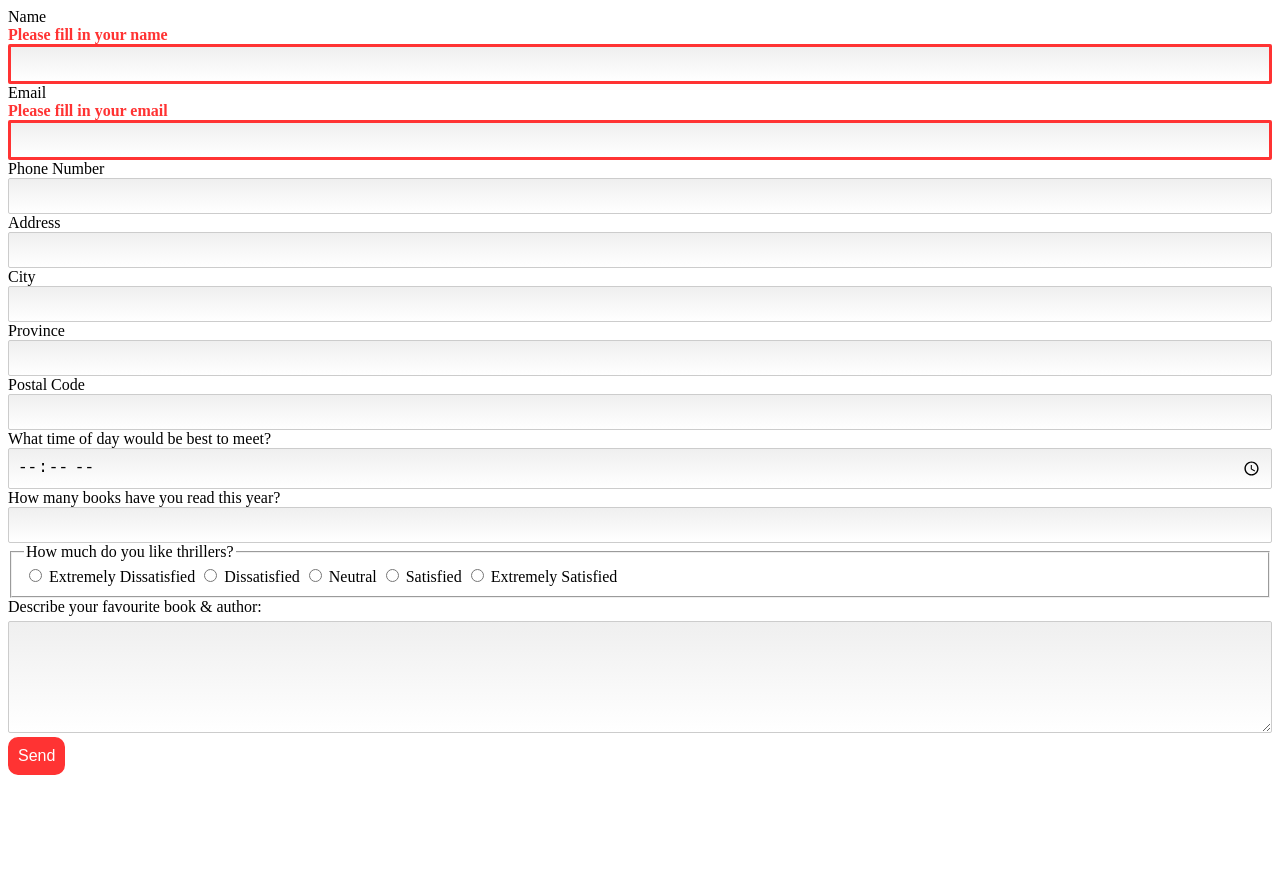
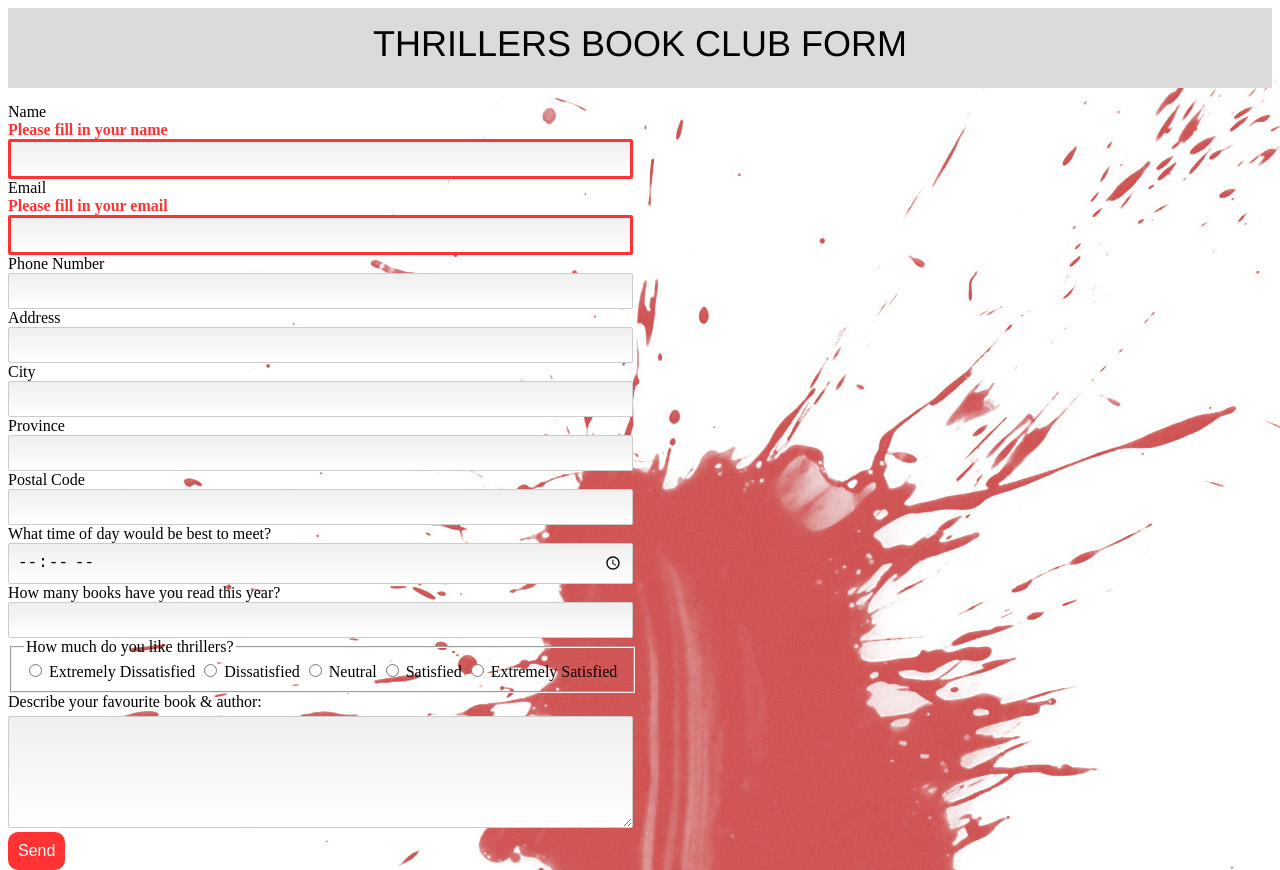
Before and after one commit to maddiwatson1/book-club-form, a plain HTML site: page index.html in a window 1280 px wide. Before the commit the page ends 800 px from the top, so only its background shows below. Drawn offline with Linux system fonts and the light colour scheme.

Commit message:
form edit

```diff
--- a/css/general.css
+++ b/css/general.css
@@ -4,8 +4,66 @@
 	box-sizing: border-box;
 }
 
-.image {
-	width: 25%;
+body {
+	background-image: url(../images/SplatterSmearHorz0008_L.jpg);
+}
+
+.nav-container {
+	width: 100%;
+	background-color:#DBDBDB;
+	height: 5em;
+	margin-bottom: 15px;
+}
+
+p {
+	margin-top: 0;
+	padding-top: 15px;
+	font-size:24px;
+	font-weight: 500;
+	text-transform: uppercase;
+	font-family: Gotham, "Helvetica Neue", Helvetica, Arial, sans-serif;
+	text-align: center;
+}
+
+@media only screen and (min-width: 22.6875em) {
+
+	p {
+		padding-left: 5px;
+		padding-right: 5px;
+	}
+
+}
+
+@media only screen and (min-width: 23.875em) {
+
+	.nav-container {
+		height: 3.5em;
+	}
+
+}
+
+@media only screen and (min-width: 29.9375em) {
+
+	p {
+		font-size: 36px;
+	}
+
+	.nav-container {
+		height: 7em;
+	}
+
+}
+
+@media only screen and (min-width: 34.875em) {
+
+	.nav-container {
+		height: 5em;
+	}
+
+}
+
+form {
+	float: left;
 }
 
 label {
@@ -35,8 +93,8 @@ input[type="checkbox"] {
 	width: 100%;
 }
 
-why {
-	margin-top: 5px;
+fieldset {
+	width: 100%;
 }
 
 textarea {
--- a/index.html
+++ b/index.html
@@ -2,12 +2,17 @@
 <html>
 <head>
 <meta charset="UTF-8">
-<title>Untitled Document</title>
+<title>Thrillers</title>
 <link href="css/general.css" rel="stylesheet">
+<meta name="handheldfriendly" content="true">
+<meta name="mobileoptimized" content="240">
+<meta name="viewport" content="width=device-width,initial-scale=1">
 </head>
 <body>
 
-<body>
+<nav class="nav-container">
+	<p>Thrillers Book Club Form</p>
+</nav>
 
 <form>
 	<div>
@@ -89,9 +94,5 @@
 
 </form>
 
-
-
-
-
 </body>
 </html>
```
Also changed, not shown: _site/index.html (+3 -0 lines), images/SplatterSmearHorz0008_L.jpg (added), images/only-god-forgives.jpg (deleted), images/the-shining.jpg (deleted).
